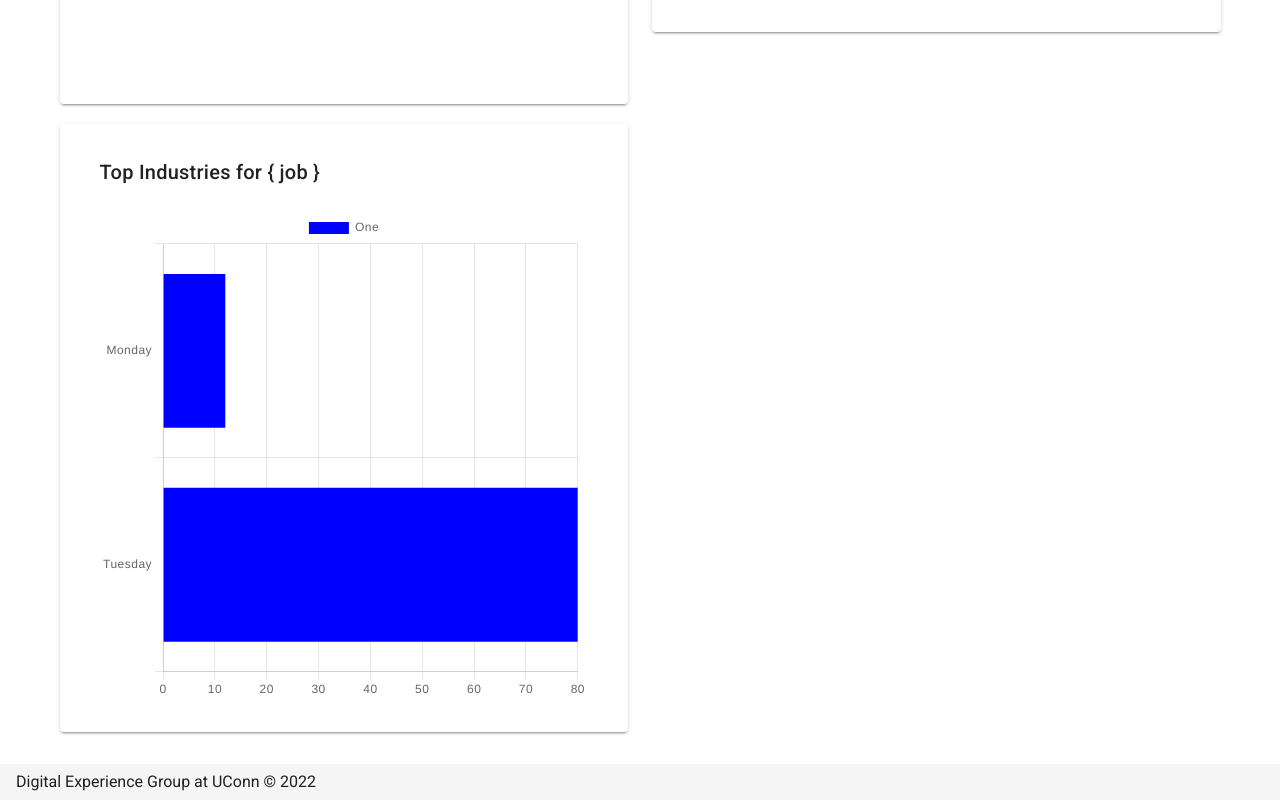
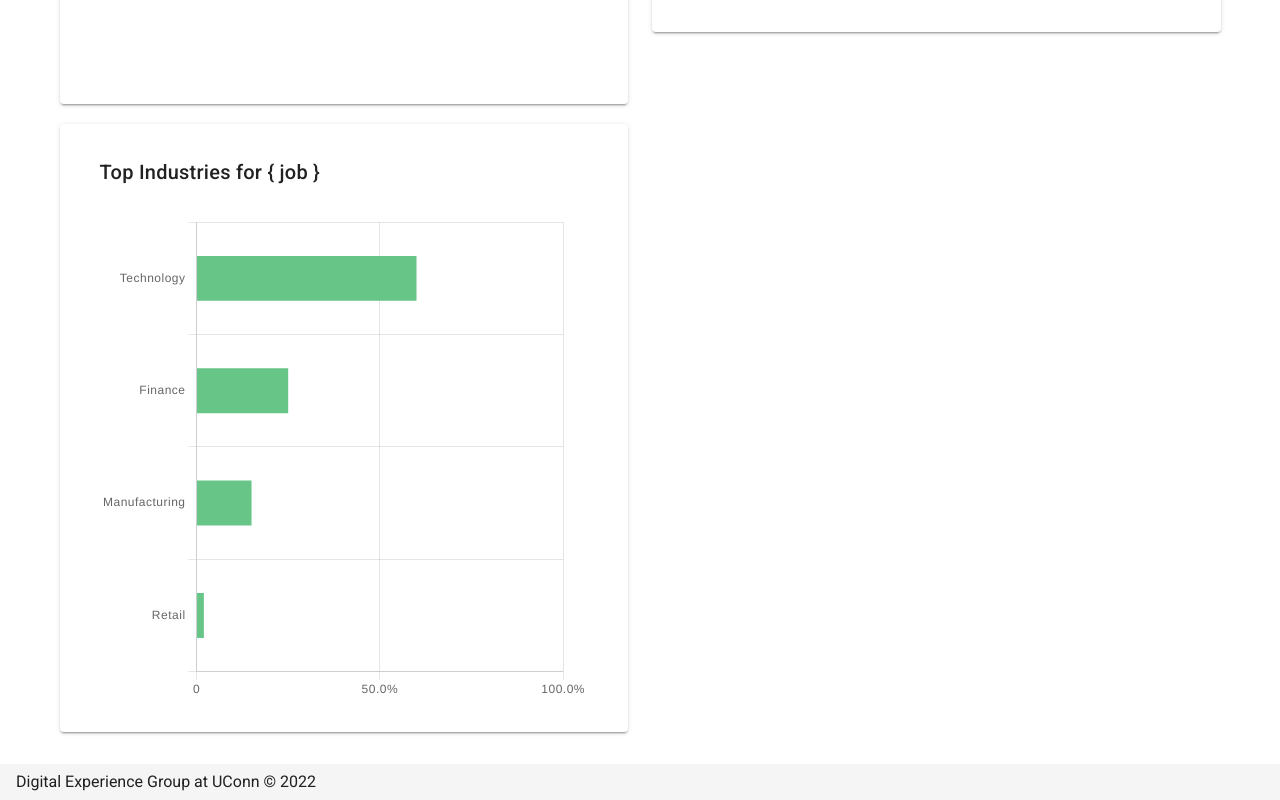
Before and after one commit to uconndxlab/hiring-maps, a Nuxt app: page /component-tour in a window 1280 px wide. Shown: the part 372-1172 px from the top of the page. Built offline with nearby package versions, Linux system fonts and the light colour scheme.

Commit message:
some work on configs for the bar graphs

```diff
--- a/components/graph-bar.vue
+++ b/components/graph-bar.vue
@@ -19,23 +19,45 @@ export default {
     chartId: {
       type: String,
       default: 'bar-chart'
+    },
+    labels: {
+      type: Array,
+      required: true
+    },
+    datasets: {
+      type: Array,
+      required: true
+    },
+    vertical: {
+      type: Boolean,
+      default: false
+    },
+    additionalConfig: {
+      type: Object,
+      default: () => {}
     }
   },
   data () {
     return {
-      chartData: {
-        labels: ['Monday', 'Tuesday'],
-        datasets: [
-          {
-            label: 'One',
-            backgroundColor: 'blue',
-            data: [12, 80]
-          }
-        ]
-      },
-      chartOptions: {
+    }
+  },
+  computed: {
+    chartOptions () {
+      const options = {
         responsive: true,
-        indexAxis: 'y'
+        ...this.additionalConfig
+      }
+
+      if (!this.vertical) {
+        options.indexAxis = 'y'
+      }
+
+      return options
+    },
+    chartData () {
+      return {
+        labels: this.labels,
+        datasets: this.datasets
       }
     }
   }
--- a/pages/component-tour.vue
+++ b/pages/component-tour.vue
@@ -10,7 +10,12 @@
         </p>
       </card-text>
       <card-text :title="`Top Industries for { job }`">
-        <graph-bar />
+        <graph-bar
+          :labels="graphLabels"
+          :datasets="graphDatasets"
+          :additional-config="graphAdditionalConfig"
+          :chart-id="`example-bar-graph`"
+        />
       </card-text>
     </v-col>
     <v-col cols="12" sm="6">
@@ -19,3 +24,38 @@
     </v-col>
   </v-row>
 </template>
+
+<script>
+export default {
+  data () {
+    return {
+      graphLabels: ['Technology', 'Finance', 'Manufacturing', 'Retail'],
+      graphDatasets: [
+        {
+          backgroundColor: 'rgba(103, 197, 135, 1)',
+          data: [0.6, 0.25, 0.15, 0.02]
+        }
+      ],
+      graphAdditionalConfig: {
+        barPercentage: 0.5,
+        scales: {
+          x: {
+            max: 1,
+            ticks: {
+              count: 3,
+              format: {
+                style: 'percent'
+              }
+            }
+          }
+        },
+        plugins: {
+          legend: {
+            display: false
+          }
+        }
+      }
+    }
+  }
+}
+</script>
```
